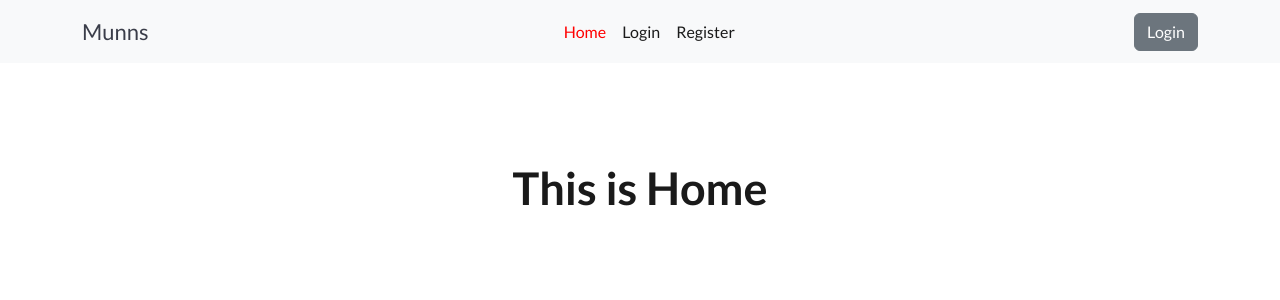
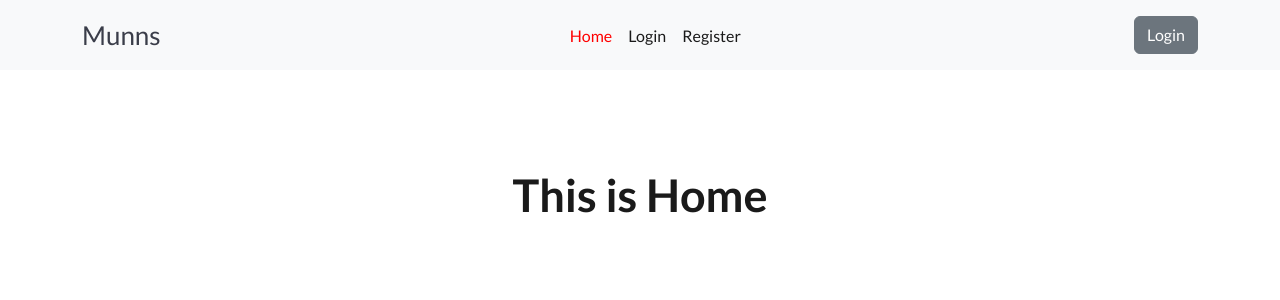
Before and after one commit to free-guru/vue-firebase-auth, a Vue app: page / in a window 1280 px wide. Shown: the top 300 px of the page. Built offline with nearby package versions, Linux system fonts and the light colour scheme.

Commit message:
sass added problem --fixed

```diff
--- a/src/App.vue
+++ b/src/App.vue
@@ -30,7 +30,45 @@ export default {
 </script>
 
 <style lang="scss">
-a {
-  color: red;
+@import url("https://fonts.googleapis.com/css2?family=Lato:wght@300;400;700;900&display=swap");
+
+:root {
+  // Fonts
+  --heading-font: "Lato", sans-serif;
+  --body-font: "Lato", sans-serif;
+
+  //Colors
+  --heading: 0 0% 10%;
+  --body: 0 0% 10%;
+  --border: 0 0% 90%;
+  --bg-section: 0 0% 96%;
+
+  // Base Color Shade
+  --base-h: 328;
+  --base-s: 94%;
+  --base-l: 21%;
+  --base: var(--base-h) var(--base-s) var(--base-l);
+
+  // Accent Color Shade
+  --accent-h: 260;
+  --accent-s: 92%;
+  --accent-l: 10%;
+  --accent: var(--accent-h) var(--accent-s) var(--accent-l);
+
+  // Light Color Shade
+  --light-h: 148;
+  --light-s: 0%;
+  --light-l: 95%;
+  --light: var(--light-h) var(--light-s) var(--light-l);
+
+  // Fixed Colors
+  --primary: 245 82% 67%;
+  --secondary: 210 7% 56%;
+  --success: 147 67% 47%;
+  --danger: 360 78% 62%;
+  --warning: 29 100% 63%;
+  --info: 200 90% 53%;
+  --dark: 206 70% 11%;
+  --white: 0 0% 100%;
 }
 </style>
--- a/src/assets/sass/abstracts/_variables.scss
+++ /dev/null
@@ -1,41 +0,0 @@
-@import url("https://fonts.googleapis.com/css2?family=Lato:wght@300;400;700;900&display=swap");
-
-:root {
-  // Fonts
-  --heading-font: "Lato", sans-serif;
-  --body-font: "Lato", sans-serif;
-
-  //Colors
-  --heading: 0 0% 10%;
-  --body: 0 0% 10%;
-  --border: 0 0% 90%;
-  --bg-section: 0 0% 96%;
-
-  // Base Color Shade
-  --base-h: 328;
-  --base-s: 94%;
-  --base-l: 21%;
-  --base: var(--base-h) var(--base-s) var(--base-l);
-
-  // Accent Color Shade
-  --accent-h: 260;
-  --accent-s: 92%;
-  --accent-l: 10%;
-  --accent: var(--accent-h) var(--accent-s) var(--accent-l);
-
-  // Light Color Shade
-  --light-h: 148;
-  --light-s: 0%;
-  --light-l: 95%;
-  --light: var(--light-h) var(--light-s) var(--light-l);
-
-  // Fixed Colors
-  --primary: 245 82% 67%;
-  --secondary: 210 7% 56%;
-  --success: 147 67% 47%;
-  --danger: 360 78% 62%;
-  --warning: 29 100% 63%;
-  --info: 200 90% 53%;
-  --dark: 206 70% 11%;
-  --white: 0 0% 100%;
-}
--- a/src/assets/sass/main.scss
+++ b/src/assets/sass/main.scss
@@ -1,13 +1,12 @@
 // // abstracts sass
-@import "./abstracts/_variables.scss";
 @import "./abstracts/_mixins.scss";
 @import "./abstracts/_extend.scss";
 
 // // base sass
-@import "./base/_bg";
-@import "./base/_color";
-@import "./base/_global";
-@import "./base/_spacing";
+@import "./base/_bg.scss";
+@import "./base/_color.scss";
+@import "./base/_global.scss";
+@import "./base/_spacing.scss";
 
 // // components sass
-@import "./components/_form";
+@import "./components/_form.scss";
--- a/src/components/TheHeader.vue
+++ b/src/components/TheHeader.vue
@@ -55,7 +55,7 @@ export default {
 .navbar-brand {
   span {
     color: rgb(58, 61, 73);
-    font-size: 22px;
+    font-size: 26px;
   }
 }
 .router-link-exact-active {
```
